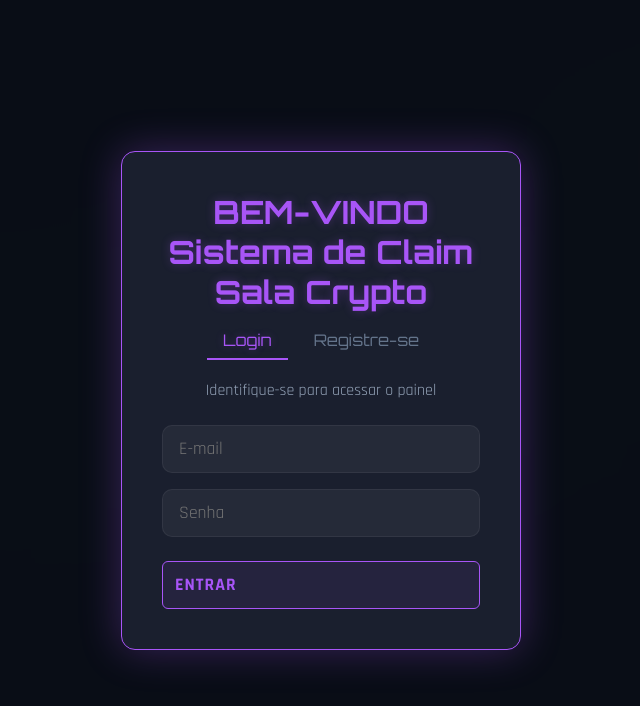
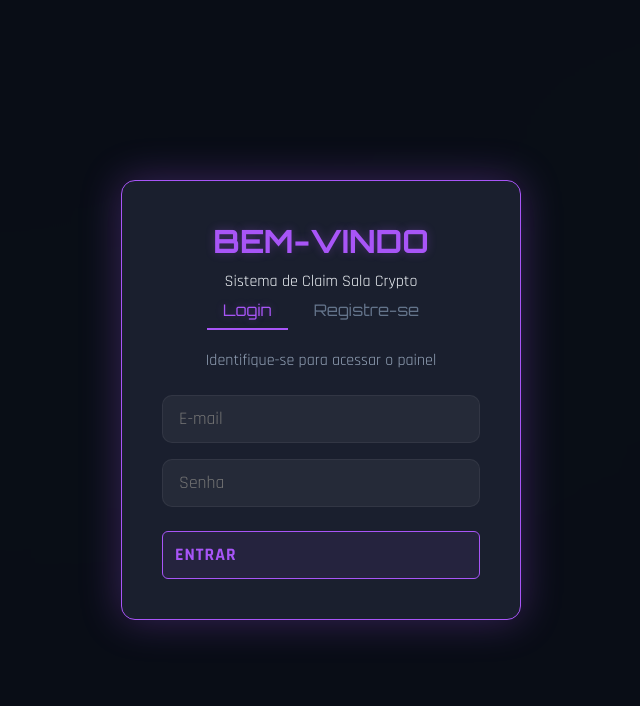
Before and after one commit to deimona7x/SCPeakMagicSquare, a plain HTML site: page index.html in a window 1280 px wide. Shown: the whole page, without its empty margins (319-959 px from the left). Drawn offline with Linux system fonts and the light colour scheme; no server answers.

Commit message:
Fix welcome message formatting in login modal
Updated the welcome message in the login modal.

```diff
--- a/index.html
+++ b/index.html
@@ -15,8 +15,8 @@
     <!-- Login/Register Modal -->
     <div id="loginModal" class="login-modal">
         <div class="login-content">
-            <h2>BEM-VINDO
-            Sistema de Claim Sala Crypto</h2>
+            <h2>BEM-VINDO</h2>
+            <p1>Sistema de Claim Sala Crypto</p1>
 
             <div class="auth-tabs">
                 <button class="auth-tab active" onclick="switchAuthTab('login')">Login</button>
```
